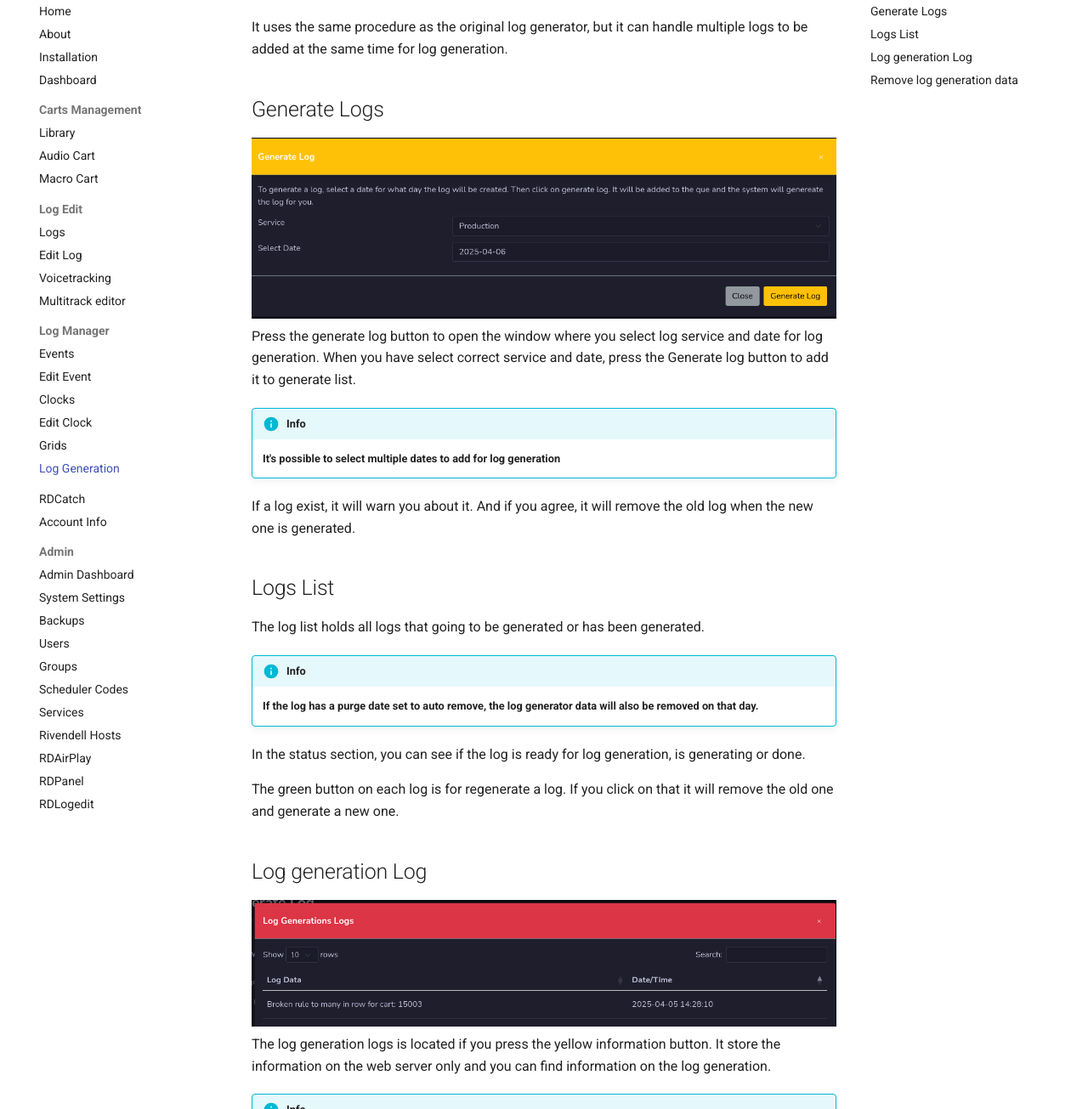
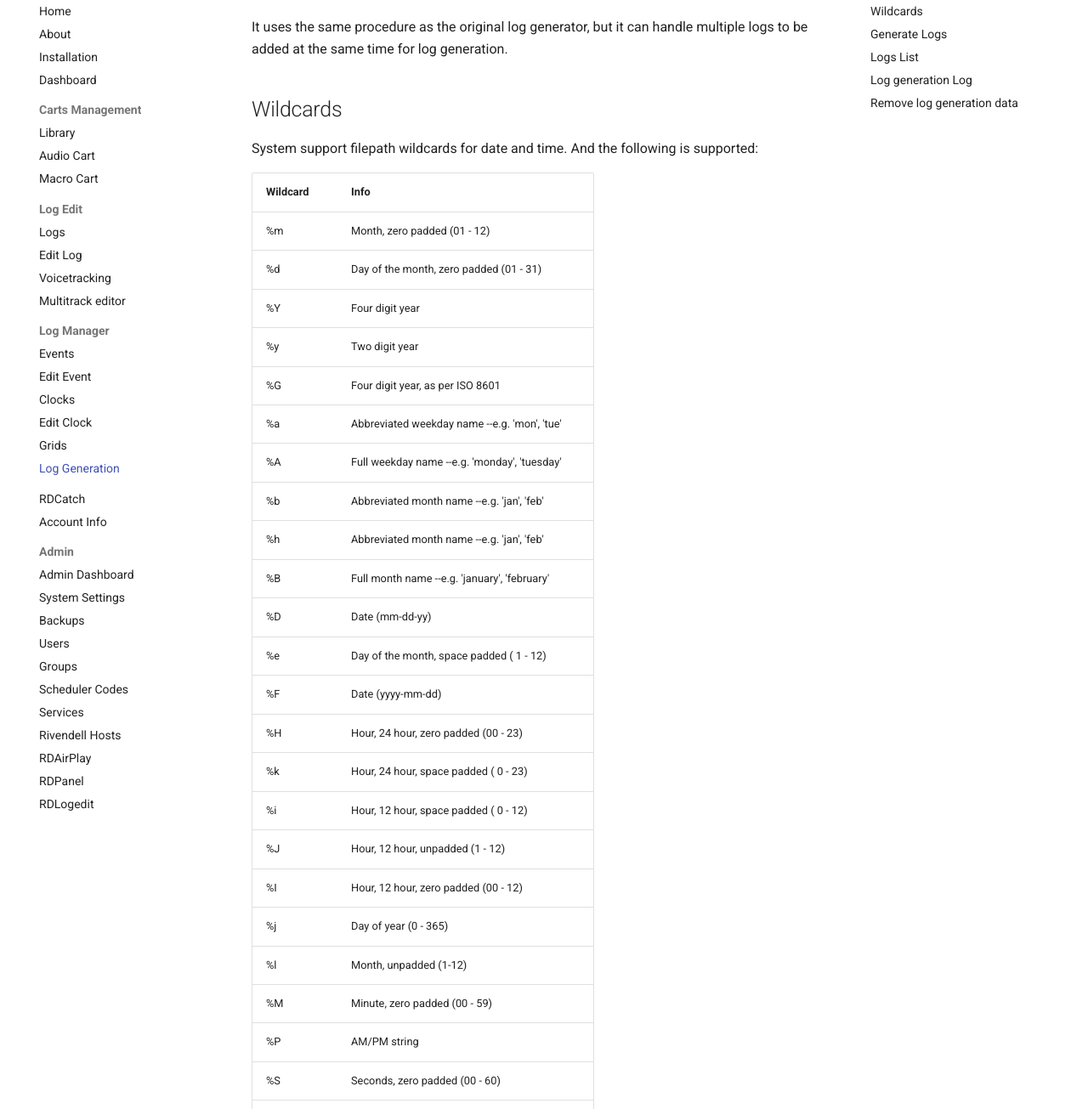
Before and after one commit to olsson82/rivwebdoc, an MkDocs documentation site: the page built from docs/loggen.md, in a window 1280 px wide and 1400 px high, scrolled down 910 px, cut to the strip 95-1400 px from the top of the window. Shown: the whole strip at 85% size. Built offline with MkDocs 1.6.1 and Material for MkDocs 9.7.7, drawn with Linux system fonts in a browser that asks for light colours; comment, search, counter and statistics services are not loaded; some of the changed text lies outside the part shown.

Commit message:
Fix for space padded wildcards

```diff
--- a/docs/loggen.md
+++ b/docs/loggen.md
@@ -10,6 +10,39 @@ Log generation is where you generate scheduled logs.
 <iframe width="560" height="315" src="https://www.youtube.com/embed/90IsBbZszSk?si=poE19wTtbwbbiaX9" title="YouTube video player" frameborder="0" allow="accelerometer; autoplay; clipboard-write; encrypted-media; gyroscope; picture-in-picture; web-share" referrerpolicy="strict-origin-when-cross-origin" allowfullscreen></iframe>
 
 It uses the same procedure as the original log generator, but it can handle multiple logs to be added at the same time for log generation.
+
+## Wildcards
+System support filepath wildcards for date and time. And the following is supported:
+
+| Wildcard    | Info |
+| -------- | ------- |
+| %m  | Month, zero padded (01 - 12)    |
+| %d | Day of the month, zero padded (01 - 31)     |
+| %Y    | Four digit year    |
+| %y    | Two digit year    |
+| %G    | Four digit year, as per ISO 8601    |
+| %a    | Abbreviated weekday name --e.g. 'mon', 'tue'    |
+| %A    | Full weekday name --e.g. 'monday', 'tuesday'    |
+| %b    | Abbreviated month name --e.g. 'jan', 'feb'    |
+| %h    | Abbreviated month name --e.g. 'jan', 'feb'    |
+| %B    | Full month name --e.g. 'january', 'february'    |
+| %D    | Date (mm-dd-yy)    |
+| %e    | Day of the month, space padded ( 1 - 12)    |
+| %F    | Date (yyyy-mm-dd)    |
+| %H    | Hour, 24 hour, zero padded (00 - 23)    |
+| %k    | Hour, 24 hour, space padded ( 0 - 23)    |
+| %i    | Hour, 12 hour, space padded ( 0 - 12)    |
+| %J    | Hour, 12 hour, unpadded (1 - 12)    |
+| %I    | Hour, 12 hour, zero padded (00 - 12)    |
+| %j    | Day of year (0 - 365)    |
+| %l    | Month, unpadded (1-12)    |
+| %M    | Minute, zero padded (00 - 59)    |
+| %P    | AM/PM string    |
+| %S    | Seconds, zero padded (00 - 60)    |
+| %u    | Day of the week, numeric, 1=Monday, 7=Sunday    |
+| %w    | Day of the week, numeric, 0=Monday, 6=Sunday    |
+| %V    | Week number, as per ISO 8601    |
+| %W    | Week number, as per ISO 8601    |
 
 ## Generate Logs
 ![Screenshot](img/generatelog.png)
```
